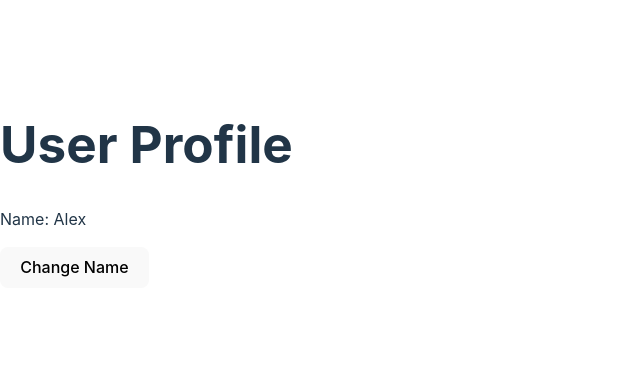
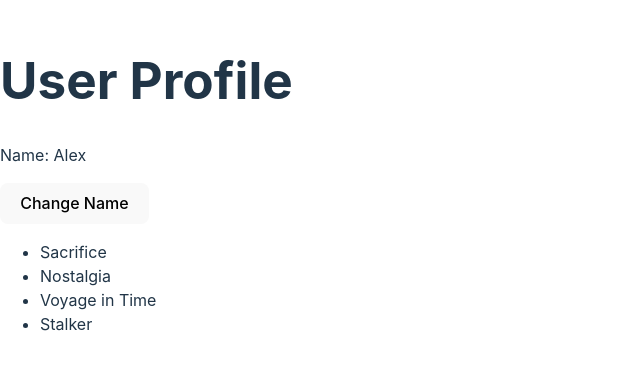
Before and after one commit to markoagidej/React-State-and-Props, a React (Vite) app: page / in a window 1280 px wide. Shown: the part 215-584 px from the top of the page, without its empty margins (0-640 px from the left). Built offline with nearby package versions, Linux system fonts and the light colour scheme.

Commit message:
Q1T1 done

```diff
--- a/src/App.jsx
+++ b/src/App.jsx
@@ -1,9 +1,11 @@
 import UserProfile from './components/1_Exploring_State_and_Props';
+import MoviesList from './components/2_Enhancing_Functional_Components';
 
 function App() {
   return (
     <div>
       <UserProfile />
+      <MoviesList />
     </div>
   )
 }
--- /dev/null
+++ b/src/components/2_Enhancing_Functional_Components.jsx
@@ -0,0 +1,21 @@
+// src/components/MoviesList.jsx
+
+import React, { useState } from 'react';
+
+const MoviesList = () => {
+    // Initialize state with a list of movies
+    const movieList = ['Sacrifice', 'Nostalgia', 'Voyage in Time', 'Stalker']
+    // Implement required functionalities here
+
+    return (
+        <div>
+            {/* Toggle view button */}
+            <ul>
+                {movieList.map((title, index) => (
+                    <li key={index}>{title}</li>
+                ))}
+            </ul>
+        </div>
+    );
+};
+export default MoviesList;
```
